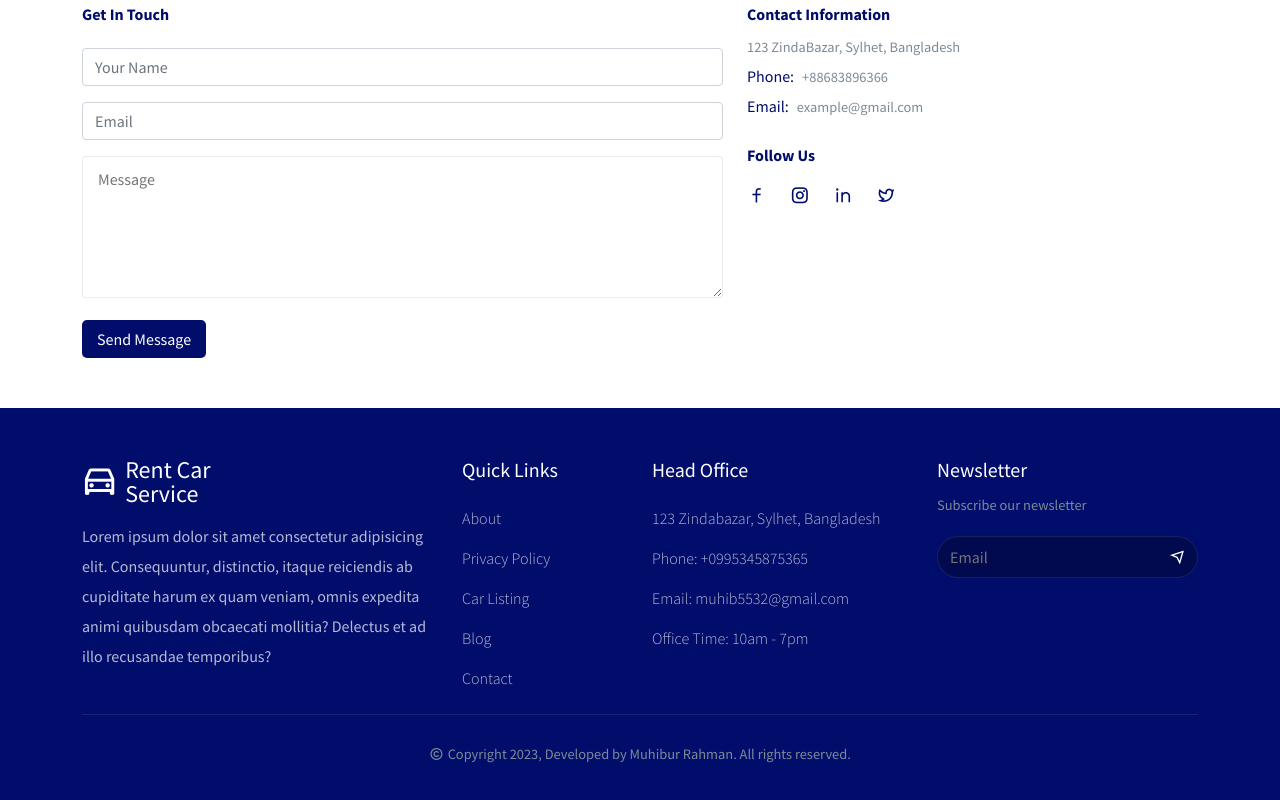
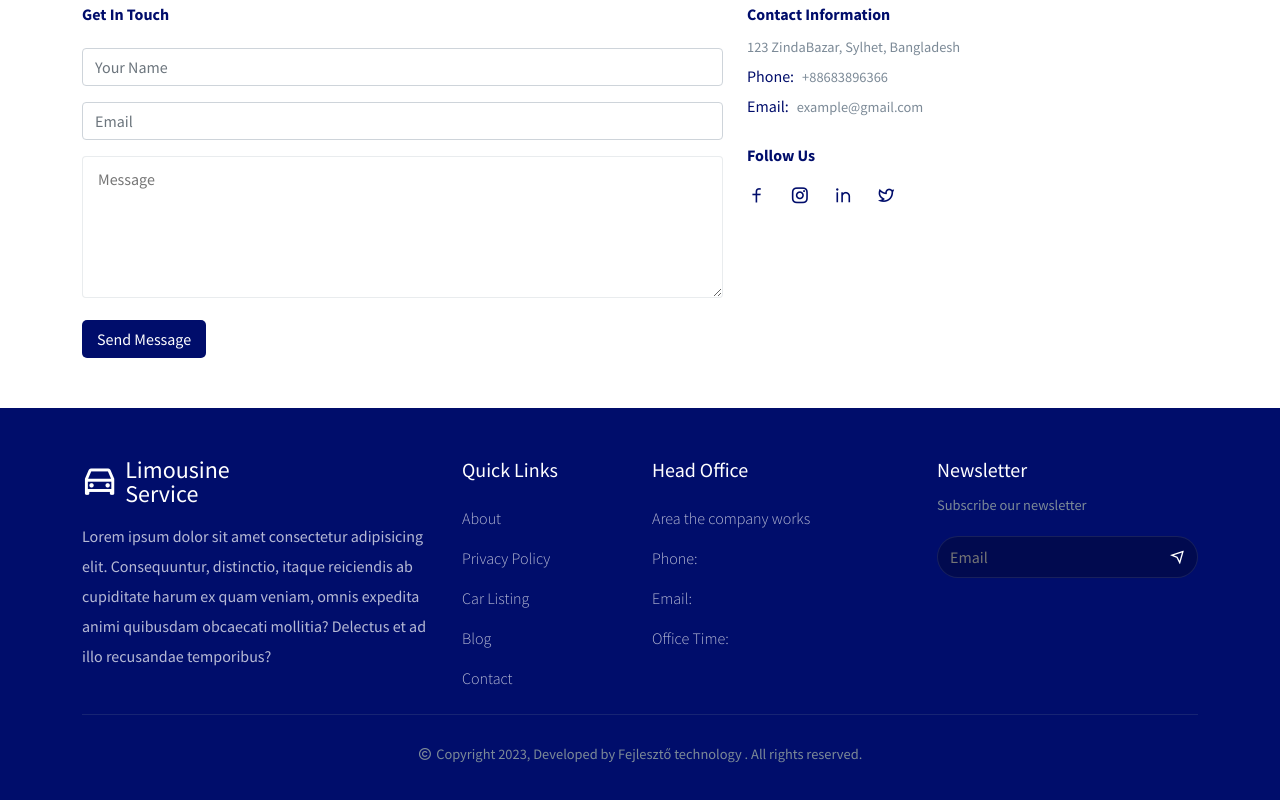
Before and after one commit to nebaaaazzzz/Limo-Services, a React (Create React App) app: page /contact in a window 1280 px wide. Shown: the part 519-1319 px from the top of the page. Built offline with nearby package versions, Linux system fonts and the light colour scheme.

Commit message:
new file

```diff
--- a/src/components/Footer/Footer.jsx
+++ b/src/components/Footer/Footer.jsx
@@ -43,7 +43,7 @@ const Footer = () => {
                 <Link to="/home" className=" d-flex align-items-center gap-2">
                   <i class="ri-car-line"></i>
                   <span>
-                    Rent Car <br /> Service
+                  Limousine<br />Service
                   </span>
                 </Link>
               </h1>
@@ -72,12 +72,11 @@ const Footer = () => {
           <Col lg="3" md="4" sm="6">
             <div className="mb-4">
               <h5 className="footer__link-title mb-4">Head Office</h5>
-              <p className="office__info">123 Zindabazar, Sylhet, Bangladesh</p>
-              <p className="office__info">Phone: +0995345875365</p>
 
-              <p className="office__info">Email: muhib5532@gmail.com</p>
-
-              <p className="office__info">Office Time: 10am - 7pm</p>
+              <p className="office__info">Area the company works </p>    { /*123 Zindabazar, Sylhet, Bangladesh*/ }
+              <p className="office__info">Phone:</p>
+              <p className="office__info">Email:</p>
+              <p className="office__info">Office Time:</p>
             </div>
           </Col>
 
@@ -97,8 +96,8 @@ const Footer = () => {
           <Col lg="12">
             <div className="footer__bottom">
               <p className="section__description d-flex align-items-center justify-content-center gap-1 pt-4">
-                <i class="ri-copyright-line"></i>Copyright {year}, Developed by
-                Muhibur Rahman. All rights reserved.
+                <i class="ri-copyright-line"></i>Copyright {year}, Developed by Fejlesztő technology
+                . All rights reserved.
               </p>
             </div>
           </Col>
```
